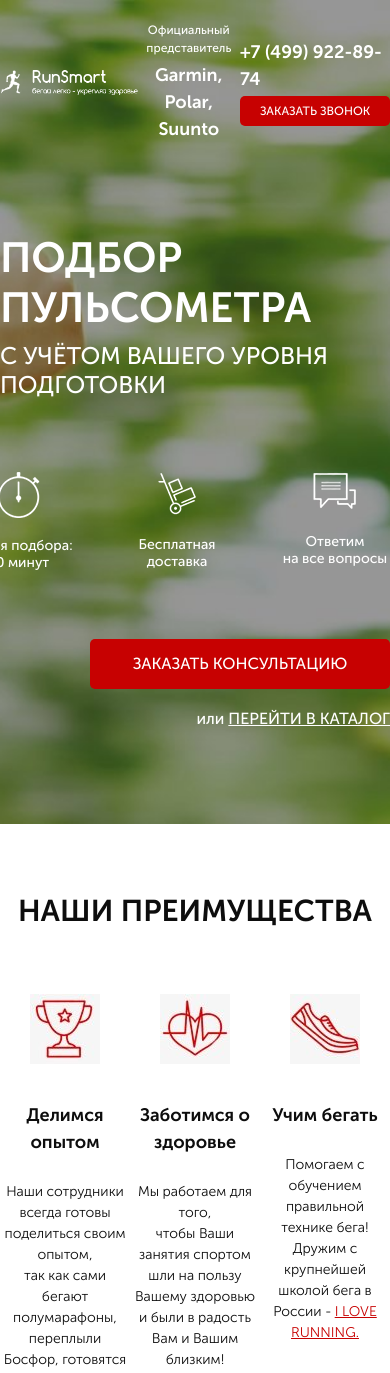
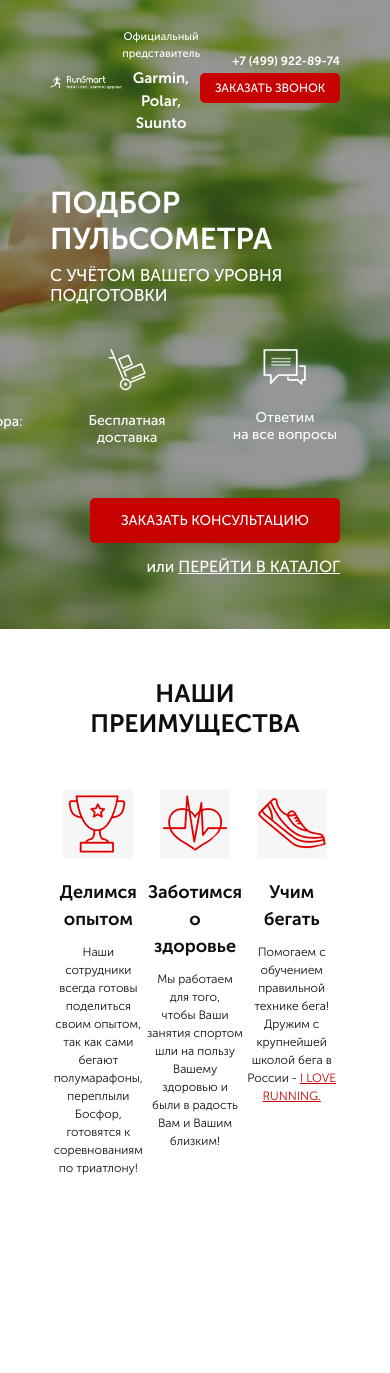
Before and after one commit to BlacKKeniG/RunSmart, a website: page src/index.html in a window 390 px wide. Shown: the top 1373 px of the page. After the commit the page ends 1237 px from the top, so only its background shows below. Drawn offline with Linux system fonts and the light colour scheme.

Commit message:
made up media breakpoints lg

```diff
--- a/src/index.html
+++ b/src/index.html
@@ -28,7 +28,7 @@
 
         <div class="promo__wrapper">
           <h1 class="promo__header">Подбор пульсометра</h1>
-          <h2 class="promo_subheader">с учётом Вашего уровня подготовки</h2>
+          <h2 class="promo__subheader">с учётом Вашего уровня подготовки</h2>
           <div class="promo__icons">
             <div class="promo__icon">
               <img src="img/icon/selection_icon/timer.png" alt="timer" />
@@ -60,7 +60,7 @@
         <h2 class="headliner">наши преимущества</h2>
         <div class="advantages__wrapper">
           <div class="advantages__item">
-            <img src="img/advantages/cup.jpg" alt="cup" />Делимся опытом
+            <img src="img/advantages/cup.png" alt="cup" />Делимся опытом
             <span
               >Наши сотрудники всегда готовы <br />
               поделиться своим опытом, <br />
@@ -69,7 +69,7 @@
             </span>
           </div>
           <div class="advantages__item">
-            <img src="img/advantages/heart.jpg" alt="heart" />Заботимся о
+            <img src="img/advantages/heart.png" alt="heart" />Заботимся о
             здоровье
             <span>
               Мы работаем для того, <br />
@@ -78,7 +78,7 @@
             </span>
           </div>
           <div class="advantages__item">
-            <img src="img/advantages/shoe.jpg" alt="shoe" />Учим бегать<span
+            <img src="img/advantages/shoe.png" alt="shoe" />Учим бегать<span
               >Помогаем с обучением <br />
               правильной технике бега! <br />
               Дружим с крупнейшей школой бега в <br />
--- a/src/sass/base/_container.scss
+++ b/src/sass/base/_container.scss
@@ -1,4 +1,5 @@
 .container {
   max-width: 950px;
   margin: 0 auto;
+  padding: 0px 50px;
 }
--- /dev/null
+++ b/src/sass/base/_media.scss
@@ -0,0 +1,70 @@
+@media (max-width: 991px) {
+  .button {
+    width: 140px;
+    height: 30px;
+    &_select_puls {
+      margin-top: 50px;
+      width: 250px;
+      height: 45px;
+      font-size: 14px;
+    }
+  }
+  .headliner {
+    font-size: 25px;
+  }
+
+  .header {
+    &__logo {
+      width: 200px;
+      img {
+        margin-top: 8px;
+      }
+    }
+    &__official {
+      margin-top: 8px;
+      font-size: 11px;
+      span {
+        font-size: 15px;
+      }
+    }
+    &__phone {
+      font-size: 12px;
+    }
+  }
+
+  .promo {
+    min-height: 515px;
+    padding: 21px 0 50px 0;
+    &__wrapper {
+      margin-top: 50px;
+    }
+    &__header {
+      font-size: 30px;
+    }
+    &__subheader {
+      font-size: 17px;
+    }
+    &__icons {
+      margin-top: 35px;
+    }
+    &__link {
+      margin-top: 12px;
+    }
+  }
+  .advantages {
+    padding: 50px 0 60px 0;
+    &__wrapper {
+      margin-top: 50px;
+    }
+    &__item {
+      width: 212px;
+      img {
+        margin-bottom: 20px;
+      }
+      span {
+        margin-top: 10px;
+        font-size: 12px;
+      }
+    }
+  }
+}
--- a/src/sass/blocks/_promo.scss
+++ b/src/sass/blocks/_promo.scss
@@ -15,7 +15,7 @@
     text-transform: uppercase;
     color: #ffffff;
   }
-  &_subheader {
+  &__subheader {
     font-size: 24px;
     font-weight: 500;
     text-transform: uppercase;
--- a/src/sass/style.scss
+++ b/src/sass/style.scss
@@ -8,3 +8,4 @@
 @import "blocks/buttons";
 @import "blocks/headlines";
 @import "blocks/advantages";
+@import "base/media";
```
Also changed, not shown: src/css/style.min.css, src/img/advantages/cup.jpg (deleted), src/img/advantages/cup.png (added), src/img/advantages/heart.jpg (deleted), src/img/advantages/heart.png (added), src/img/advantages/shoe.jpg (deleted), src/img/advantages/shoe.png (added).
